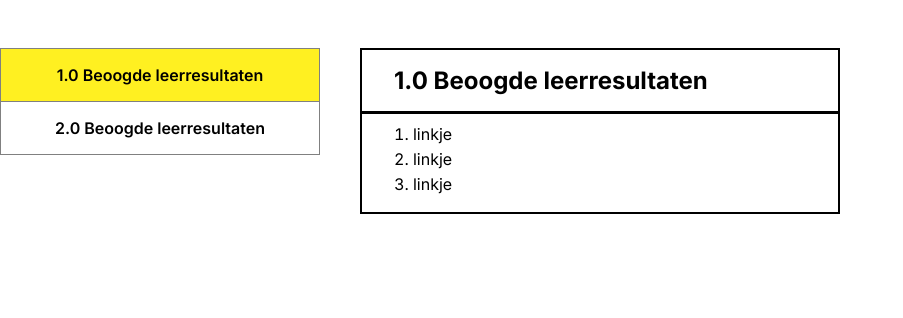
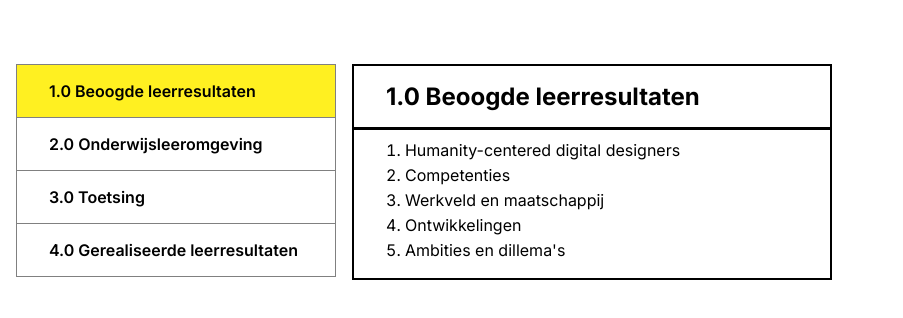
Before and after one commit to DaanKorver/cmd-midterm-components, a SvelteKit app: page / in a window 1280 px wide. Shown: the top 318 px of the page, without its empty margins (0-903 px from the left). Built offline with nearby package versions, Linux system fonts and the light colour scheme.

Commit message:
Added remaining links

```diff
--- a/src/lib/components/StandardSection.svelte
+++ b/src/lib/components/StandardSection.svelte
@@ -38,13 +38,28 @@
 <style>
 	section {
 		display: grid;
-		grid-template-columns: 20rem 30rem;
-		grid-gap: 2.5rem;
-		margin-top: 3rem;
+		/* grid-template-columns: 20rem 30rem; */
+		/* grid-gap: 2.5rem; */
+		grid-gap: 1rem;
+		/* margin-top: 3rem; */
+		/* place-items: start stretch;	 */
+		padding: 1rem;
+	}
+
+	ol {
+		list-style: none;
 	}
 
 	div {
 		border: 2px solid #000;
 		padding-bottom: 1rem;
 	}
+
+	@media (min-width: 45rem) {
+		section {
+			grid-template-columns: 20rem 30rem;
+			margin-top: 3rem;
+			place-items: start stretch;
+		}
+	}
 </style>
--- a/src/lib/components/StandardSectionButton.svelte
+++ b/src/lib/components/StandardSectionButton.svelte
@@ -8,8 +8,6 @@
 
 <style>
 	button {
-		width: 100%;
-		height: 100%;
 		background: none;
 		outline: none;
 		border: none;
@@ -29,11 +27,6 @@
 		border-left: 1px solid grey;
 		transition: 200ms;
 	}
-
-	li:hover {
-		background-color: rgba(255, 240, 33, 0.4);
-	}
-
 	.active {
 		background-color: var(--color-cmd-yellow);
 	}
--- a/src/lib/components/StandardSectionContent.svelte
+++ b/src/lib/components/StandardSectionContent.svelte
@@ -34,7 +34,6 @@
 	}
 
 	ol {
-		/* list-style: none; */
 		list-style-position: inside;
 	}
 </style>
--- a/src/routes/+page.svelte
+++ b/src/routes/+page.svelte
@@ -16,17 +16,43 @@
 			{
 				title: '1.0 Beoogde leerresultaten',
 				links: [
-					{ text: 'linkje', href: '/' },
-					{ text: 'linkje', href: '/' },
-					{ text: 'linkje', href: '/' }
+					{ text: 'Humanity-centered digital designers', href: '/' },
+					{ text: 'Competenties', href: '/' },
+					{ text: 'Werkveld en maatschappij', href: '/' },
+					{ text: 'Ontwikkelingen', href: '/' },
+					{ text: `Ambities en dillema's`, href: '/' }
 				]
 			},
 			{
-				title: '2.0 Beoogde leerresultaten',
+				title: '2.0  Onderwijsleeromgeving',
 				links: [
-					{ text: 'tof linkje', href: '/' },
-					{ text: 'andere linkje', href: '/' },
-					{ text: 'content much?', href: '/' }
+					{ text: 'Onderwijsvisie en didactiek', href: '/' },
+					{ text: 'Curriculumopbouw', href: '/' },
+					{ text: 'Borging onderwijskwaliteit', href: '/' },
+					{ text: 'Onderwijs en praktijk', href: '/' },
+					{ text: 'Onderwijs en onderzoek', href: '/' },
+					{ text: 'Internationalisering', href: '/' },
+					{ text: 'Studenten begeleiding', href: '/' },
+					{ text: 'Digitale en analoge voorzieningen', href: '/' },
+					{ text: `Ambities en dillema's`, href: '/' }
+				]
+			},
+			{
+				title: '3.0  Toetsing',
+				links: [
+					{ text: 'Toetsbeleid en -plan', href: '/' },
+					{ text: 'Toetsprogramma en -praktijk', href: '/' },
+					{ text: 'Toetsing en feedback', href: '/' },
+					{ text: 'Borging en kwaliteit', href: '/' },
+					{ text: `Ambities en dillema's`, href: '/' }
+				]
+			},
+			{
+				title: '4.0  Gerealiseerde leerresultaten',
+				links: [
+					{ text: 'Afstudeerproces', href: '/' },
+					{ text: 'Borging afstudeerniveau vanuit examencommissie', href: '/' },
+					{ text: `Ambities en dillema's`, href: '/' }
 				]
 			}
 		]}
@@ -66,10 +92,4 @@
 		max-width: 85rem;
 		margin: 0 auto;
 	}
-
-	@media (max-width: 40rem) {
-		div {
-			padding: 0 1rem;
-		}
-	}
 </style>
```
